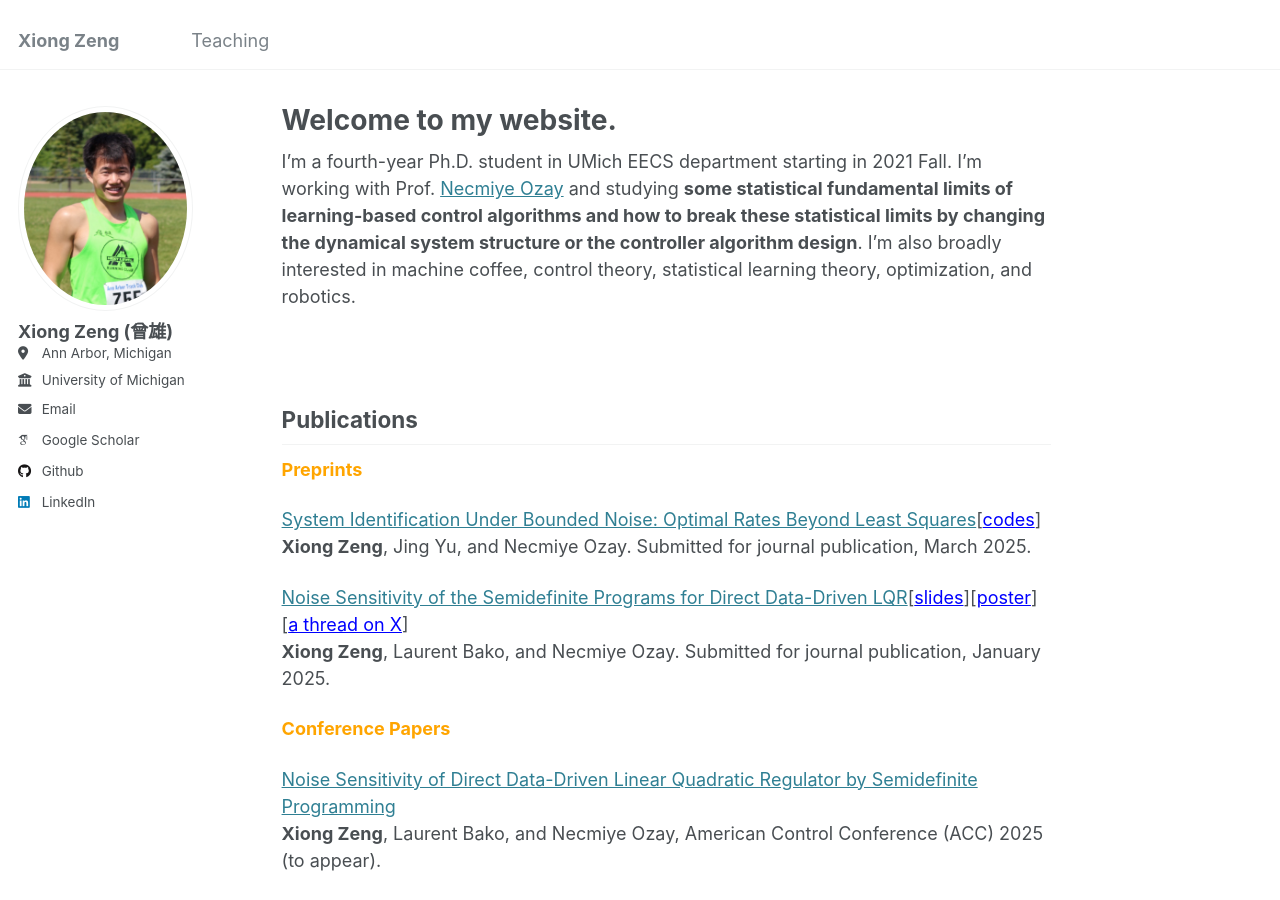
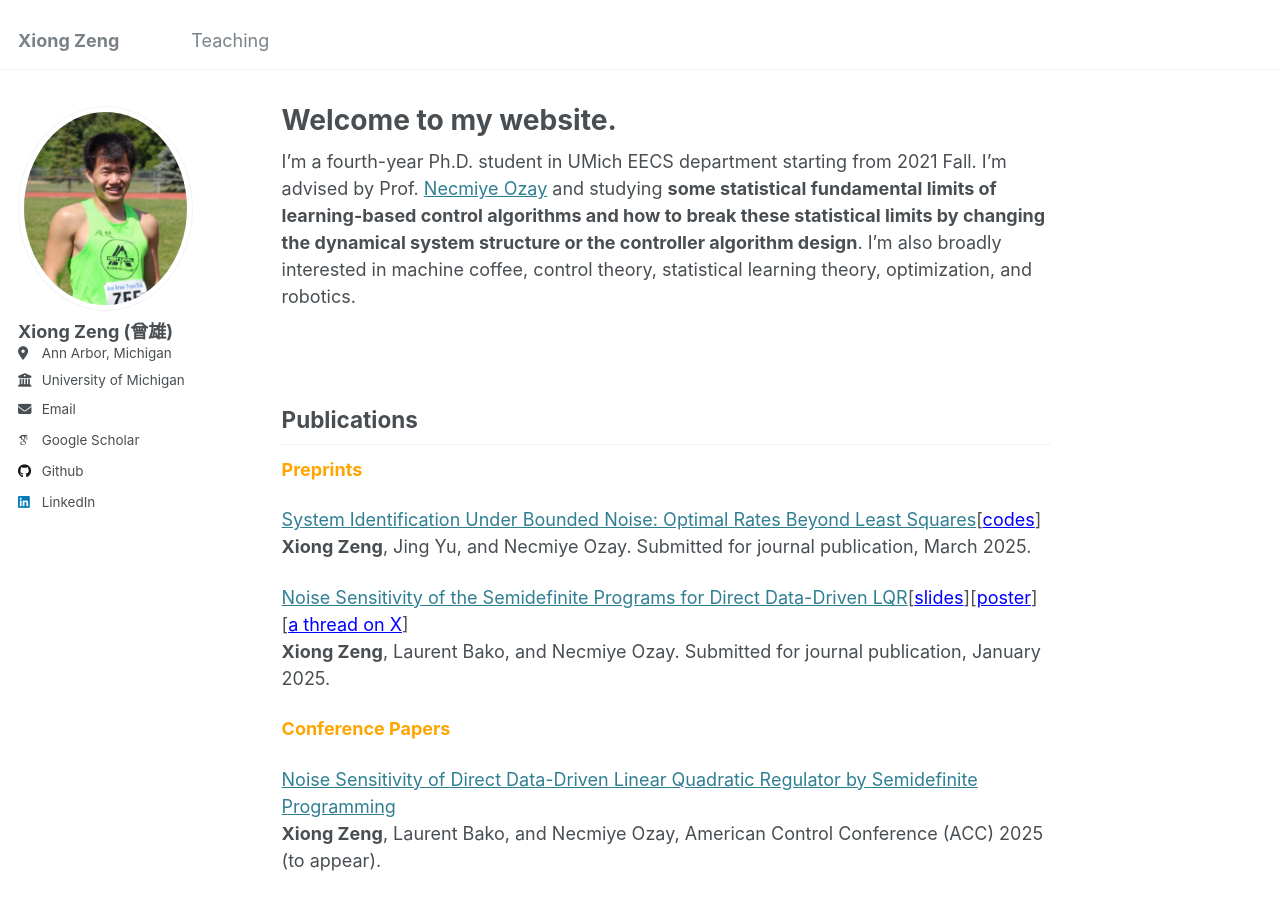
Before and after one commit to zengxiong111/zengxiong.github.io, a Jekyll site: the page built from _pages/about.md, in a window 1280 px wide and 900 px high. Built offline with Jekyll 4.4.1, drawn with Linux system fonts in a browser that asks for light colours; some web fonts are replaced.

Commit message:
Update about.md

```diff
--- a/_pages/about.md
+++ b/_pages/about.md
@@ -7,7 +7,7 @@
   - /about.html
 ---
 
-I'm a fourth-year Ph.D. student in UMich EECS department starting in 2021 Fall. I'm working with Prof. <a href="https://web.eecs.umich.edu/~necmiye/" target="_blank">Necmiye Ozay</a> and studying **some statistical fundamental limits of learning-based control algorithms and how to break these statistical limits by changing the dynamical system structure or the controller algorithm design**. I'm also broadly interested in machine coffee, control theory, statistical learning theory, optimization, and robotics.
+I'm a fourth-year Ph.D. student in UMich EECS department starting from 2021 Fall. I'm advised by Prof. <a href="https://web.eecs.umich.edu/~necmiye/" target="_blank">Necmiye Ozay</a> and studying **some statistical fundamental limits of learning-based control algorithms and how to break these statistical limits by changing the dynamical system structure or the controller algorithm design**. I'm also broadly interested in machine coffee, control theory, statistical learning theory, optimization, and robotics.
 
 &nbsp;
 
```
